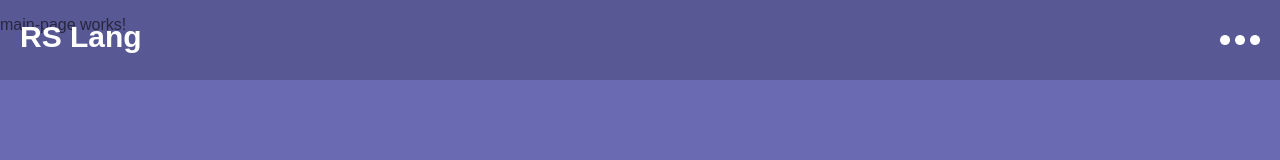
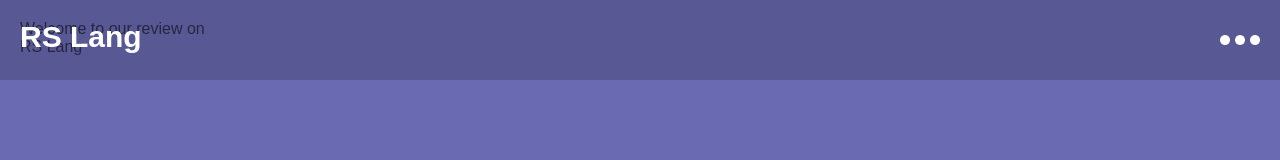
Before and after one commit to klimentsii/rs-lang, an Angular app in the folder rslang/: page / in a window 1280 px wide. Shown: the top 160 px of the page. Built offline with nearby package versions, Linux system fonts and the light colour scheme.

Commit message:
feat: add main page

```diff
--- a/rslang/src/app/app.component.ts
+++ b/rslang/src/app/app.component.ts
@@ -3,7 +3,8 @@ import { Component } from "@angular/core";
 @Component({
   selector: "app-root",
   templateUrl: "./app.component.html",
-  styleUrls: ["./app.component.css"]
+  styleUrls: ["./app.component.css"],
+  styles: [":host { width: 100% }"]
 })
 export class AppComponent {
   title = "RS-lang";
--- a/rslang/src/app/pages/main-page/main-page.component.css
+++ b/rslang/src/app/pages/main-page/main-page.component.css
@@ -0,0 +1,26 @@
+.main-page {
+  background: url('/assets/bg.jpg') center no-repeat;
+  background-size: cover;
+  width: 100%;
+  height: 100vh;
+
+  display: flex;
+  justify-content:center;
+  flex-direction: column;
+  align-items: center;
+}
+
+.main-page-inner {
+  border: 3px white solid;
+  padding: 30px;
+  width: 50%;
+  color: white;
+}
+
+.main-page-suptitle {
+  font-size: 34px;
+}
+
+.main-page-title {
+  font-size: 44px;
+}
--- a/rslang/src/app/pages/main-page/main-page.component.html
+++ b/rslang/src/app/pages/main-page/main-page.component.html
@@ -1 +1,8 @@
-<p>main-page works!</p>
+<section class="main-page">
+  <div class="container">
+    <div class="main-page-inner">
+      <div class="main-page-suptitle">Welcome to our review on</div>
+      <div class="main-page-title">RS Lang</div>
+    </div>
+  </div>
+</section>
--- a/rslang/src/app/pages/main-page/main-page.component.ts
+++ b/rslang/src/app/pages/main-page/main-page.component.ts
@@ -3,7 +3,8 @@ import { Component, OnInit } from "@angular/core";
 @Component({
   selector: "app-main-page",
   templateUrl: "./main-page.component.html",
-  styleUrls: ["./main-page.component.css"]
+  styleUrls: ["./main-page.component.css"],
+  styles: [":host { width: 100% }"]
 })
 export class MainPageComponent implements OnInit {
 
```
Also changed, not shown: rslang/src/assets/bg.jpg.
